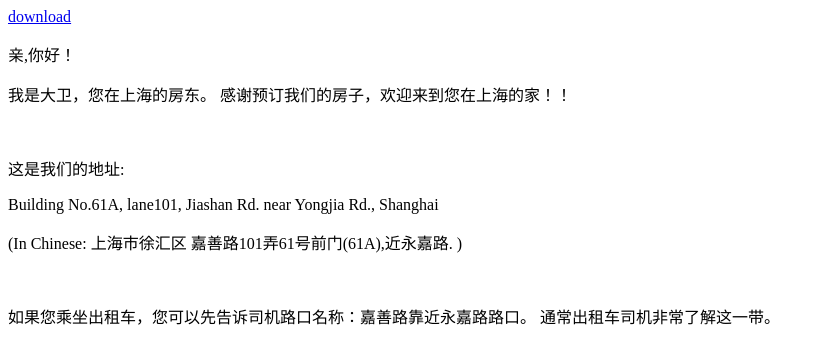
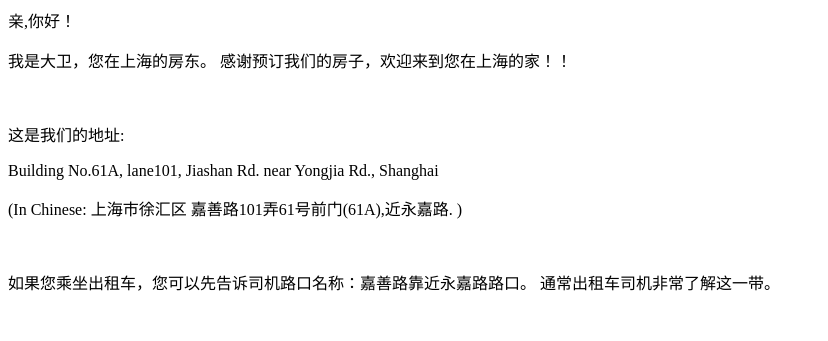
Before and after one commit to atog123/BlueStone, a plain HTML site: page docs/index.html in a window 1280 px wide. Shown: the top 341 px of the page, without its empty margins (0-828 px from the left). Drawn offline with Linux system fonts and the light colour scheme.

Commit message:
Update index.html

```diff
--- a/docs/index.html
+++ b/docs/index.html
@@ -1,9 +1,4 @@
-<html>
-
-  <body>
-    <a href="BlueBrick/HelloFromSH.docx" download="HelloFromSH.docx">download</a>
-
-    <p>亲,你好！</p>
+<p>亲,你好！</p>
     <p>我是大卫，您在上海的房东。 感谢预订我们的房子，欢迎来到您在上海的家！！</p>
     <br />
     <p>这是我们的地址:</p>
@@ -33,7 +28,3 @@
     <p>祝您愉快！！</p>
     <br />
     <p>大卫</p>
-
-  </body>
-
-</html>
```
